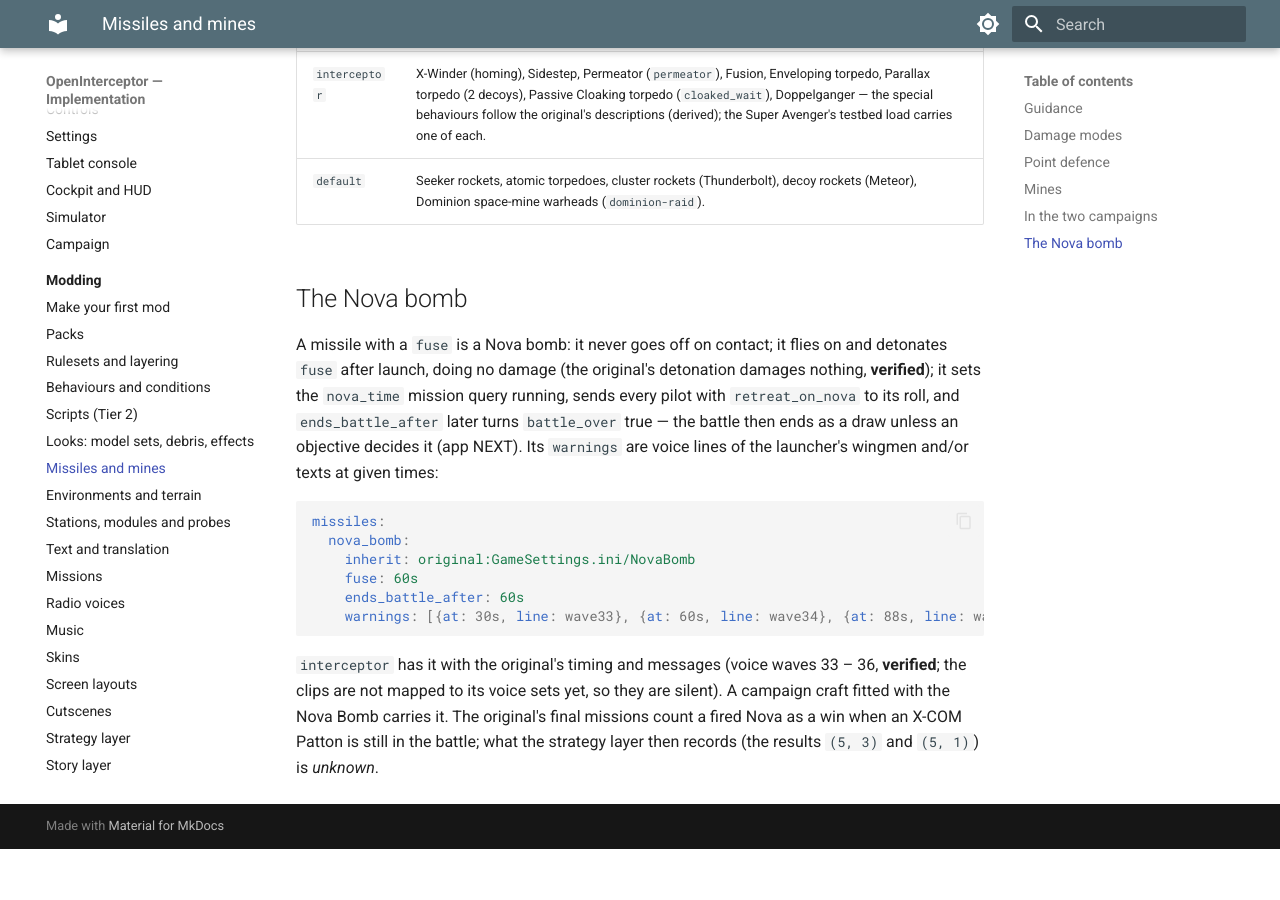
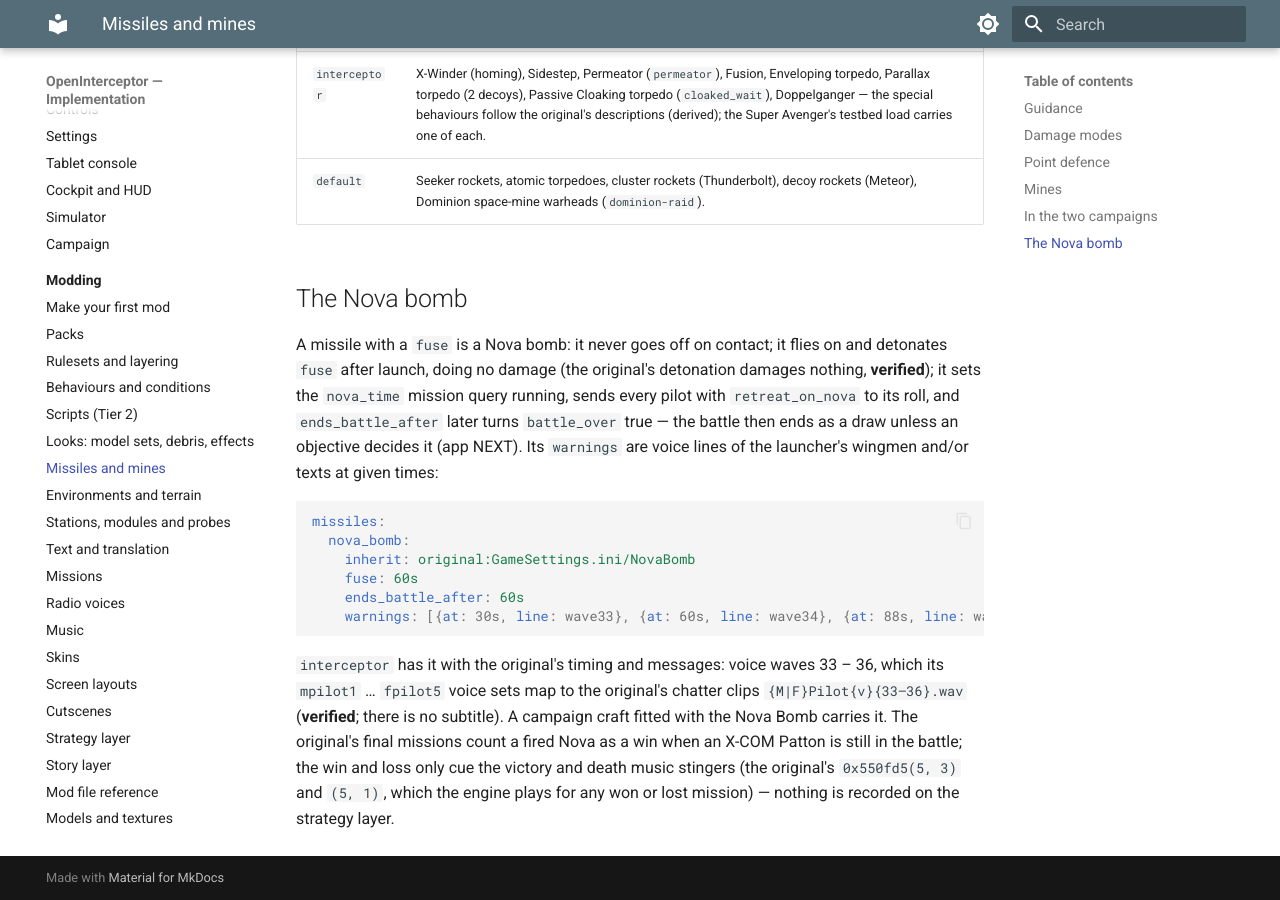
Before and after one commit to bbogovich/OpenInterceptor, an MkDocs documentation site: the page built from docs/modding/weapons.md, in a window 1280 px wide and 900 px high, scrolled down 2724 px. Built offline with MkDocs 1.6.1 and Material for MkDocs 9.7.7, drawn with Linux system fonts in a browser that asks for light colours; before the commit the page ends 3573 px from its top, so only the background shows below that.

Commit message:
Nova voice waves and the stinger reading (#119 follow-up, app NEXT)
Missiles and mines (The Nova bomb), reference warnings row, DEV-093 and
status corrected from unknowns §11.

Issue: #119

Co-Authored-By: Claude Opus 5.5 <noreply@anthropic.com>

````diff
--- a/docs/modding/weapons.md
+++ b/docs/modding/weapons.md
@@ -105,8 +105,10 @@ missiles:
     warnings: [{at: 30s, line: wave33}, {at: 60s, line: wave34}, {at: 88s, line: wave35}, {at: 107s, line: wave36}]
 ```
 
-`interceptor` has it with the original's timing and messages (voice waves 33 – 36, **verified**;
-the clips are not mapped to its voice sets yet, so they are silent). A campaign craft fitted with
-the Nova Bomb carries it. The original's final missions count a fired Nova as a win when an X-COM
-Patton is still in the battle; what the strategy layer then records (the results `(5, 3)` and
-`(5, 1)`) is *unknown*.
+`interceptor` has it with the original's timing and messages: voice waves 33 – 36, which its
+`mpilot1` … `fpilot5` voice sets map to the original's chatter clips `{M|F}Pilot{v}{33–36}.wav`
+(**verified**; there is no subtitle). A campaign craft fitted with the Nova Bomb carries it. The
+original's final missions count a fired Nova as a win when an X-COM Patton is still in the battle;
+the win and loss only cue the victory and death music stingers (the original's `0x550fd5(5, 3)` and
+`(5, 1)`, which the engine plays for any won or lost mission) — nothing is recorded on the strategy
+layer.
````
Also changed, not shown: docs/implementation/deviations/index.md (+1 -1 lines), docs/implementation/status.md (+4 -1 lines), docs/modding/reference.md (+1 -1 lines).
